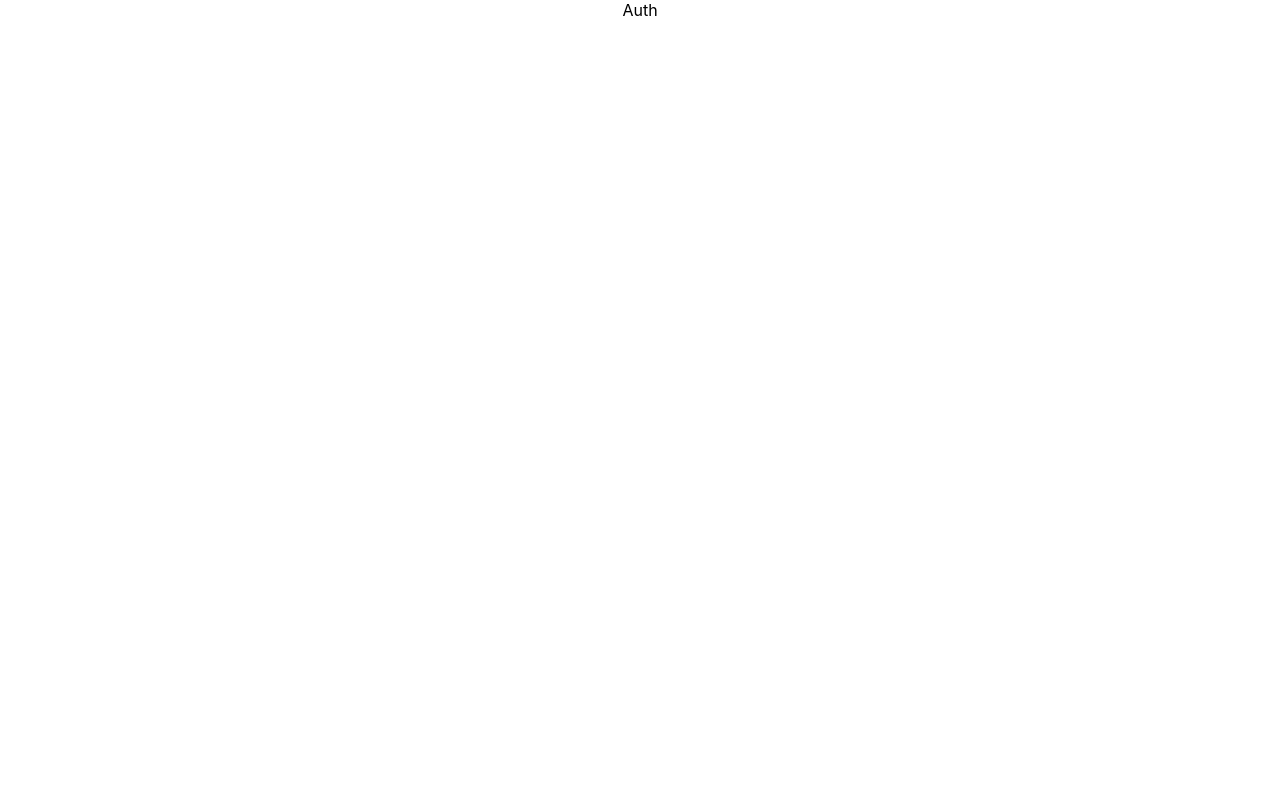
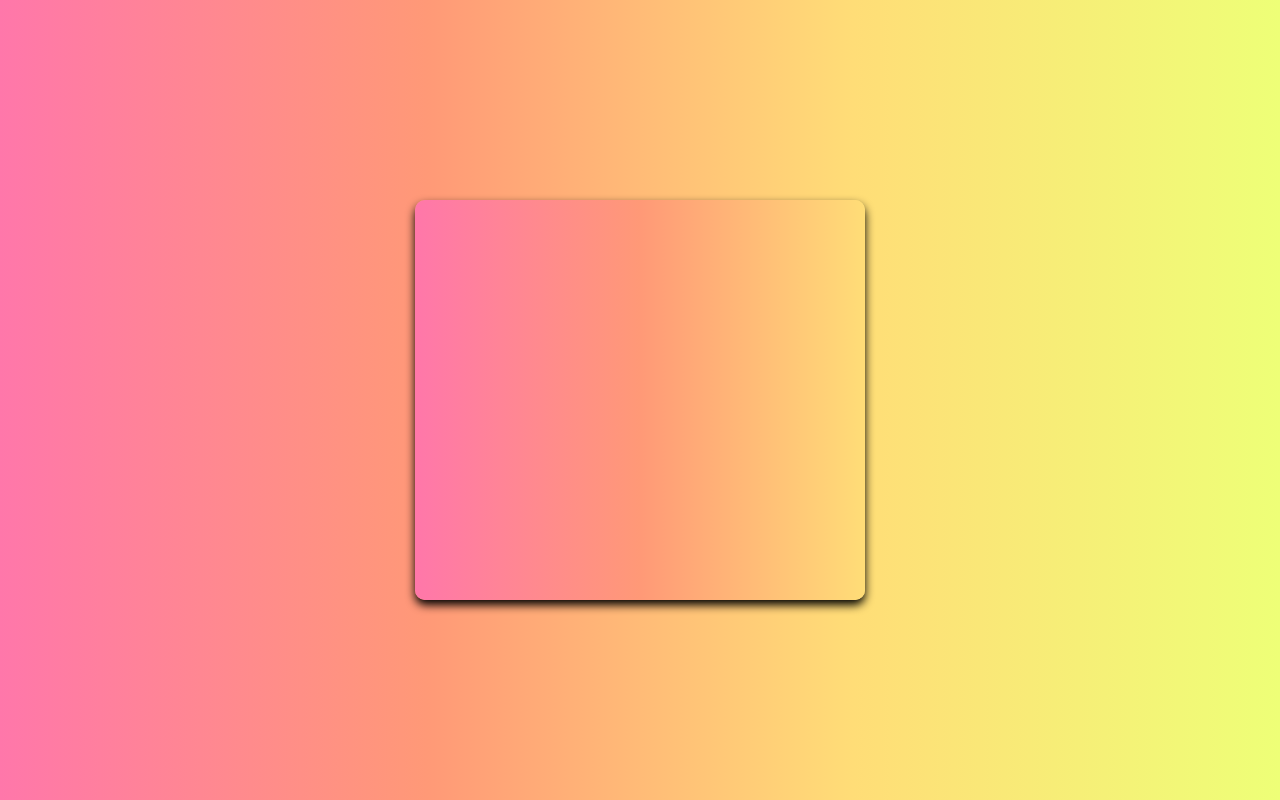
Before and after one commit to Phineas12321/helo, a React (Create React App) app: page / in a window 1280 px wide. Built offline with nearby package versions, Linux system fonts and the light colour scheme.

Commit message:
some styles done

```diff
--- a/src/components/Auth/Auth.js
+++ b/src/components/Auth/Auth.js
@@ -1,4 +1,5 @@
 import React from 'react'
+import './auth.css'
 
 class Auth extends React.Component {
     constructor(props){
@@ -11,8 +12,11 @@ class Auth extends React.Component {
 
     render(){
         return(
-            <div>
-                Auth
+            <div className='auth-every'>
+                <div className='auth-box'>
+
+                </div>
+
             </div>
         )
     }
--- a/src/components/Auth/auth.css
+++ b/src/components/Auth/auth.css
@@ -0,0 +1,17 @@
+.auth-every{
+    display: flex;
+    justify-content: center;
+    align-items: center;
+    width: 100vw;
+    height: 100vh;
+    background: linear-gradient(to right, #f7a, #f97, #fd7, #ef7);
+}
+
+.auth-box{
+    display: flex;
+    height: 400px;
+    width: 450px;
+    border-radius: 10px;
+    background: linear-gradient(to right, #f7a, #f97, #fd7);
+    box-shadow: black 0px 5px 10px;
+}
```
